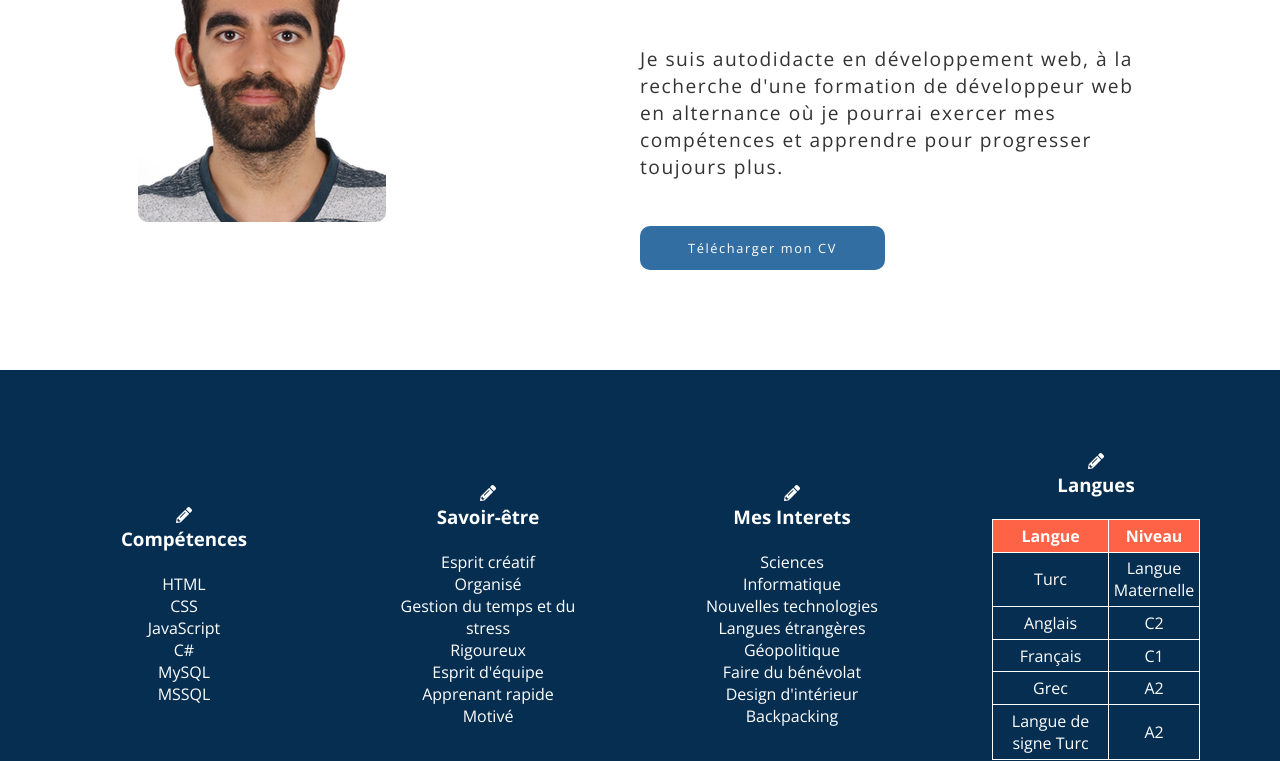
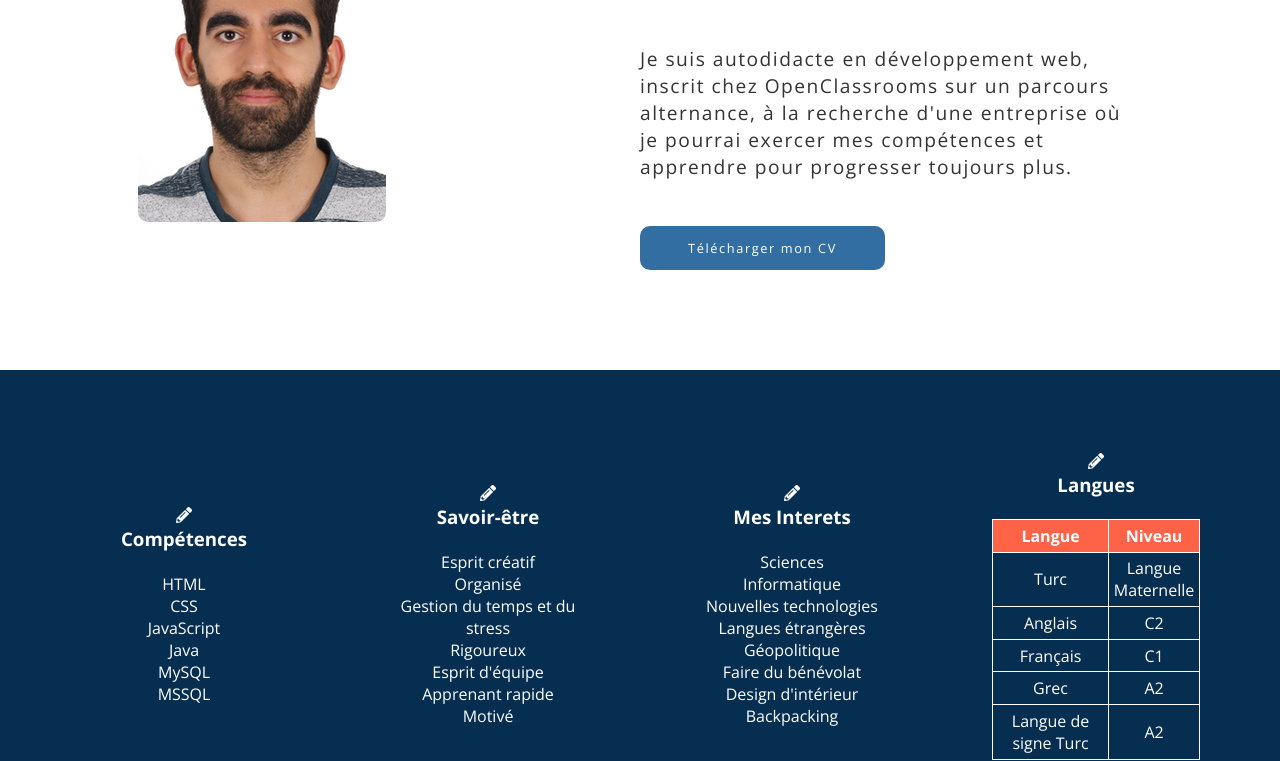
Before and after one commit to BarisMacaroglu/CV_Baris_Macaroglu, a plain HTML site: page index.html in a window 1280 px wide. Shown: the part 210-971 px from the top of the page. Drawn offline with nearby package versions, Linux system fonts and the light colour scheme.

Commit message:
After OC

```diff
--- a/index.html
+++ b/index.html
@@ -67,7 +67,7 @@
                     <div class="title">Baris MACAROGLU</div>
                     <div class="description">Développeur Web</div>
                     <div class="exp">
-                        Je suis autodidacte en développement web, à la recherche d'une formation de développeur web en alternance où je pourrai exercer mes compétences et apprendre pour progresser toujours plus.
+                        Je suis autodidacte en développement web, inscrit chez OpenClassrooms sur un parcours alternance, à la recherche d'une entreprise où je pourrai exercer mes compétences et apprendre pour progresser toujours plus.
                     </div> <br><br>
 
                     <a class="btn" href="documents/CV_Baris_MACAROGLU.pdf" target= "_blank">Télécharger mon CV</a>
@@ -92,7 +92,7 @@
                 <li>HTML</li>
                 <li>CSS</li>
                 <li>JavaScript</li>
-                <li>C#</li>
+                <li>Java</li>
                 <li>MySQL</li>
                 <li>MSSQL</li>
             </ul>
@@ -234,7 +234,7 @@
                 <div class="info">
                     <div class="title">Autodidacte</div>
                     <div class="description">Sur des plateformes d'apprentissage en ligne comme Codecademy, Sololearn, OpenClassrooms, Udemy, Turkcell et Ismek | Sept 2019 - continue</div>
-                    <div class="exp">HTML, CSS, JavaScript, C#, SQL, WordPress</div>
+                    <div class="exp">HTML, CSS, JavaScript, Java, C#, SQL, WordPress</div>
                     <div class="linkler">
                     <ul>
                         <li>
```
Also changed, not shown: 1 other file.
